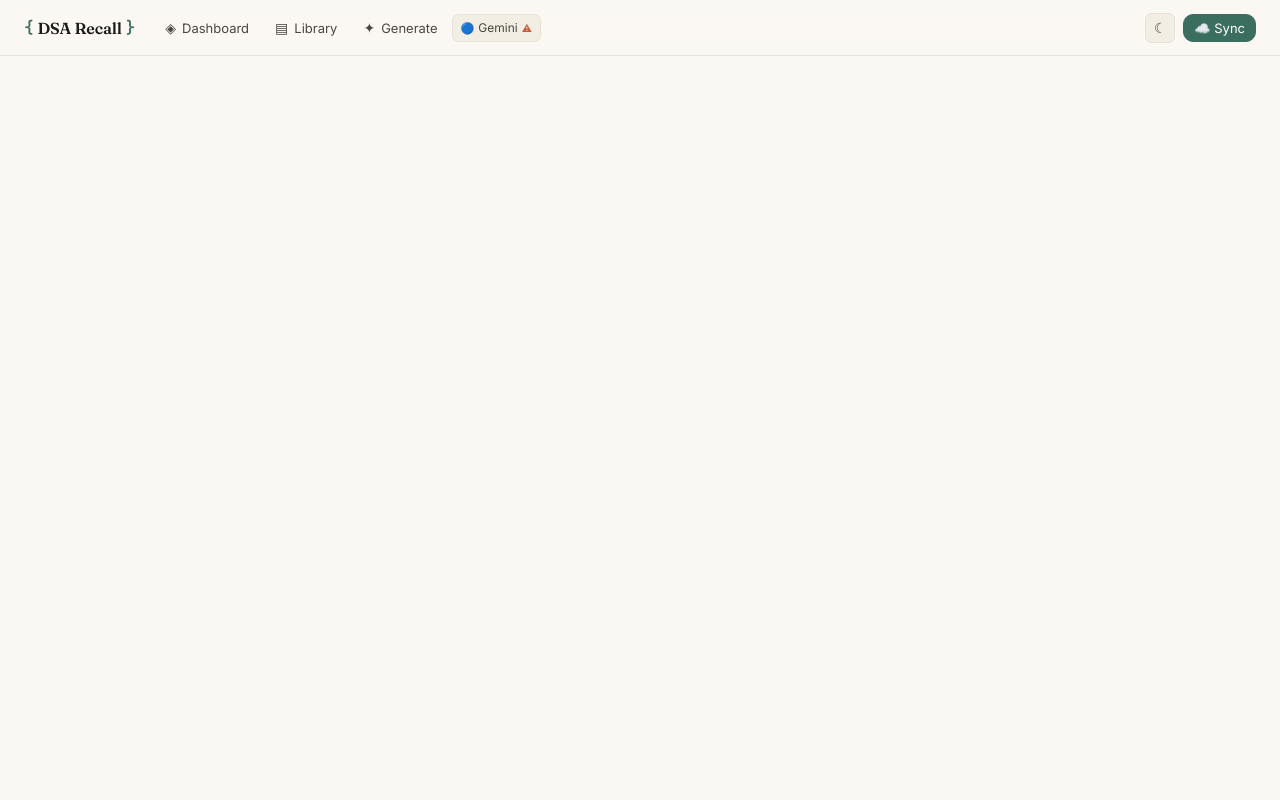
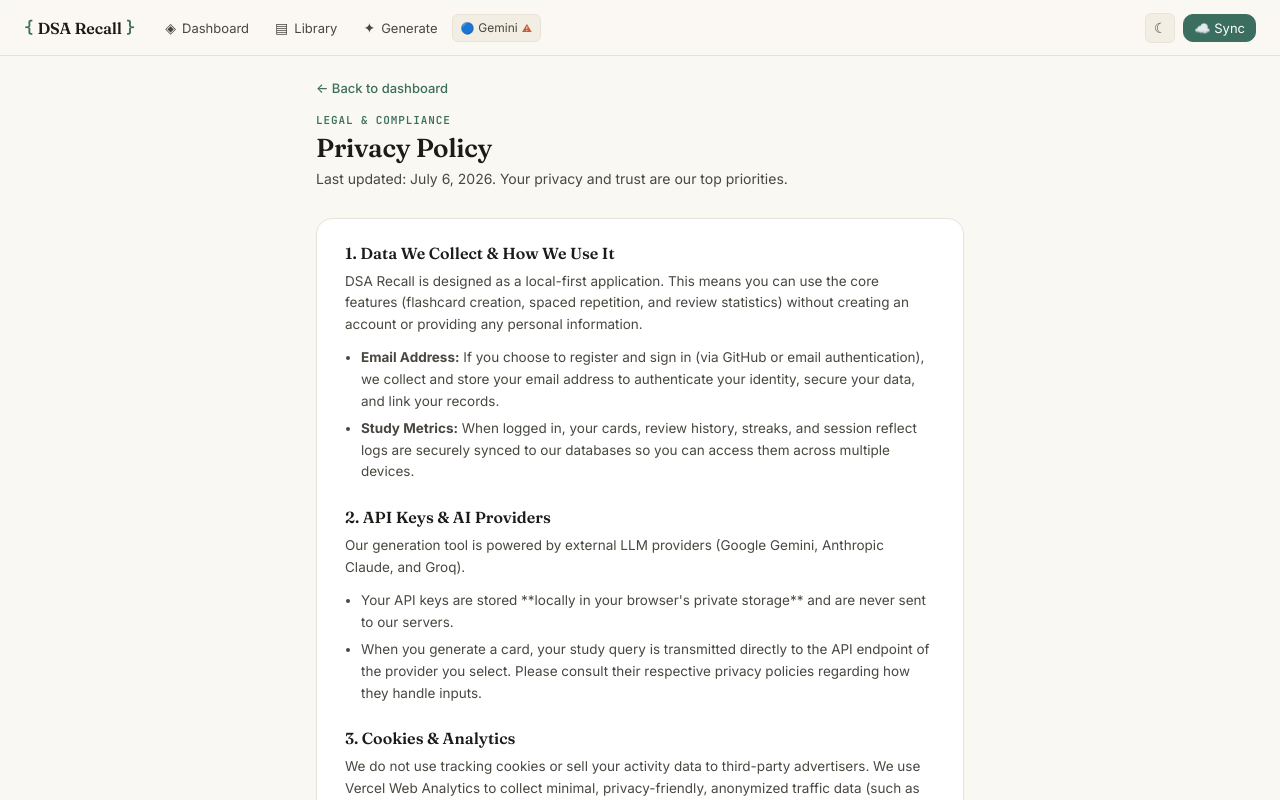
Before and after one commit to MANASZ-WEBDEV/DSA-Revision, a React (Vite) app: page /privacy in a window 1280 px wide. Shown: the top 800 px of the page. Built offline with nearby package versions, Linux system fonts and the light colour scheme; no server answers.

Commit message:
feat: add global footer and Privacy Policy page

```diff
--- a/src/App.tsx
+++ b/src/App.tsx
@@ -1,5 +1,5 @@
 import { useState, useEffect } from "react";
-import { Routes, Route, NavLink, useNavigate, useParams } from "react-router-dom";
+import { Routes, Route, NavLink, useNavigate, useParams, Link } from "react-router-dom";
 import { Dashboard }      from "./components/dashboard/Dashboard";
 import { Library }        from "./components/library/Library";
 import { GenerateCard }   from "./components/generate/GenerateCard";
@@ -11,6 +11,7 @@ import { ThemeToggle }    from "./components/layout/ThemeToggle";
 import { LandingPage }    from "./components/landing/LandingPage";
 import { Onboarding }     from "./components/landing/Onboarding";
 import { ReviewHistory }  from "./components/dashboard/ReviewHistory";
+import { PrivacyPage }    from "./components/landing/PrivacyPage";
 import { Analytics }      from "@vercel/analytics/react";
 import { useCardStore, useProviderStore, useReviewHistory, useSessionHistory } from "./hooks/useStore";
 import { useTheme }       from "./hooks/useTheme";
@@ -113,7 +114,7 @@ function AppContent() {
   }
 
   return (
-    <div style={{ minHeight: "100vh", background: "var(--bg)" }}>
+    <div style={{ minHeight: "100vh", background: "var(--bg)", display: "flex", flexDirection: "column" }}>
       {/* ─── Glassmorphism Navigation ──────────────────────────────────── */}
       <nav className="nav">
         <NavLink
@@ -269,7 +270,7 @@ function AppContent() {
       </nav>
 
       {/* ─── Routes ────────────────────────────────────────────────────── */}
-      <main>
+      <main style={{ flex: 1 }}>
         <Routes>
           <Route
             path="/"
@@ -373,6 +374,10 @@ function AppContent() {
                 onGoLibrary={() => navigate("/library")}
               />
             }
+          />
+          <Route
+            path="/privacy"
+            element={<PrivacyPage />}
           />
         </Routes>
       </main>
@@ -550,4 +555,33 @@ const s: Record<string, React.CSSProperties> = {
     alignSelf: "center",
     height: 28,
   },
+  footer: {
+    borderTop: "1px solid var(--border)",
+    background: "var(--bg-raised)",
+    padding: "20px 0",
+    marginTop: "auto",
+  },
+  footerInner: {
+    maxWidth: 880,
+    margin: "0 auto",
+    padding: "0 16px",
+    display: "flex",
+    justifyContent: "space-between",
+    alignItems: "center",
+    fontSize: 12,
+    color: "var(--caption)",
+    flexWrap: "wrap",
+    gap: 12,
+  },
+  footerLinks: {
+    display: "flex",
+    alignItems: "center",
+    gap: 10,
+  },
+  footerLink: {
+    color: "var(--caption)",
+    textDecoration: "underline",
+    cursor: "pointer",
+    transition: "color 0.15s ease",
+  },
 };
--- /dev/null
+++ b/src/components/landing/PrivacyPage.tsx
@@ -0,0 +1,151 @@
+import { Link } from "react-router-dom";
+import React from "react";
+
+export function PrivacyPage() {
+  React.useEffect(() => {
+    window.scrollTo(0, 0);
+  }, []);
+
+  return (
+    <div className="animate-fadeInUp" style={s.container}>
+      <Link to="/" style={s.backLink} className="btn-press">
+        ← Back to dashboard
+      </Link>
+
+      <div style={{ marginBottom: 28, marginTop: 12 }}>
+        <span className="font-mono" style={s.eyebrow}>Legal & Compliance</span>
+        <h1 style={s.h1}>Privacy Policy</h1>
+        <p style={{ fontSize: 14, color: "var(--ink-soft)", margin: "4px 0 0", lineHeight: 1.55 }}>
+          Last updated: July 6, 2026. Your privacy and trust are our top priorities.
+        </p>
+      </div>
+
+      <div style={s.card}>
+        <section style={s.section}>
+          <h2 style={s.sectionTitle}>1. Data We Collect & How We Use It</h2>
+          <p style={s.paragraph}>
+            DSA Recall is designed as a local-first application. This means you can use the core features (flashcard creation, spaced repetition, and review statistics) without creating an account or providing any personal information.
+          </p>
+          <ul style={s.list}>
+            <li>
+              <strong>Email Address:</strong> If you choose to register and sign in (via GitHub or email authentication), we collect and store your email address to authenticate your identity, secure your data, and link your records.
+            </li>
+            <li>
+              <strong>Study Metrics:</strong> When logged in, your cards, review history, streaks, and session reflect logs are securely synced to our databases so you can access them across multiple devices.
+            </li>
+          </ul>
+        </section>
+
+        <section style={s.section}>
+          <h2 style={s.sectionTitle}>2. API Keys & AI Providers</h2>
+          <p style={s.paragraph}>
+            Our generation tool is powered by external LLM providers (Google Gemini, Anthropic Claude, and Groq).
+          </p>
+          <ul style={s.list}>
+            <li>
+              Your API keys are stored **locally in your browser's private storage** and are never sent to our servers.
+            </li>
+            <li>
+              When you generate a card, your study query is transmitted directly to the API endpoint of the provider you select. Please consult their respective privacy policies regarding how they handle inputs.
+            </li>
+          </ul>
+        </section>
+
+        <section style={s.section}>
+          <h2 style={s.sectionTitle}>3. Cookies & Analytics</h2>
+          <p style={s.paragraph}>
+            We do not use tracking cookies or sell your activity data to third-party advertisers. We use Vercel Web Analytics to collect minimal, privacy-friendly, anonymized traffic data (such as page views and browser types) to optimize performance.
+          </p>
+        </section>
+
+        <section style={s.section}>
+          <h2 style={s.sectionTitle}>4. Contact Us</h2>
+          <p style={s.paragraph}>
+            If you have any questions or feedback regarding how we handle user data, please feel free to open an issue or reach out via our open-source repository on{" "}
+            <a href="https://github.com/MANASZ-WEBDEV/DSA-Revision" target="_blank" rel="noreferrer" style={s.link}>
+              GitHub
+            </a>.
+          </p>
+        </section>
+      </div>
+    </div>
+  );
+}
+
+const s: Record<string, React.CSSProperties> = {
+  container: {
+    maxWidth: 680,
+    margin: "0 auto",
+    padding: "1.5rem 1rem 4rem",
+  },
+  backLink: {
+    background: "none",
+    border: "none",
+    fontSize: 13,
+    color: "var(--accent)",
+    fontWeight: 500,
+    cursor: "pointer",
+    padding: 0,
+    display: "flex",
+    alignItems: "center",
+    textDecoration: "none",
+  },
+  eyebrow: {
+    fontSize: 11,
+    fontWeight: 600,
+    letterSpacing: "0.08em",
+    color: "var(--accent)",
+    textTransform: "uppercase",
+  },
+  h1: {
+    fontFamily: "var(--font-display)",
+    fontSize: 26,
+    fontWeight: 600,
+    margin: "4px 0 0",
+    color: "var(--ink)",
+    letterSpacing: "-0.01em",
+  },
+  card: {
+    background: "var(--bg-raised)",
+    border: "1px solid var(--border)",
+    borderRadius: "var(--radius-lg)",
+    padding: "24px 28px",
+    boxShadow: "var(--shadow-sm)",
+    display: "flex",
+    flexDirection: "column",
+    gap: 24,
+  },
+  section: {
+    display: "flex",
+    flexDirection: "column",
+    gap: 8,
+  },
+  sectionTitle: {
+    fontFamily: "var(--font-display)",
+    fontSize: 16,
+    fontWeight: 600,
+    margin: 0,
+    color: "var(--ink)",
+  },
+  paragraph: {
+    fontSize: 13.5,
+    color: "var(--ink-soft)",
+    lineHeight: 1.6,
+    margin: 0,
+  },
+  list: {
+    margin: "4px 0 0 16px",
+    padding: 0,
+    fontSize: 13.5,
+    color: "var(--ink-soft)",
+    lineHeight: 1.6,
+    display: "flex",
+    flexDirection: "column",
+    gap: 6,
+  },
+  link: {
+    color: "var(--accent)",
+    textDecoration: "underline",
+    fontWeight: 500,
+  },
+};
```
